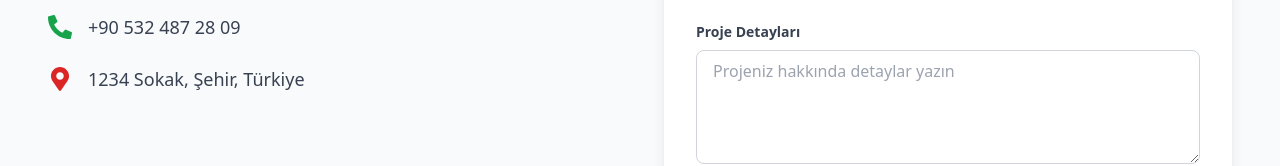
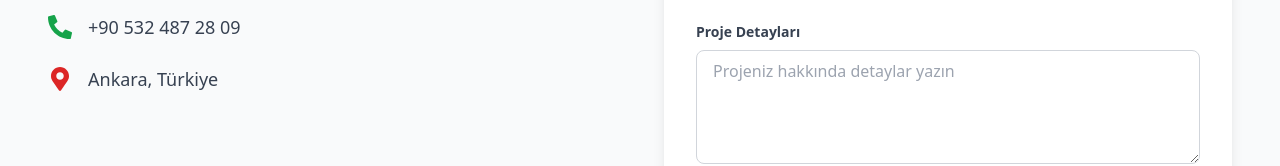
Before and after one commit to MustiAlparslan/nextjs-division, a Next.js app: page /contact in a window 1280 px wide. Shown: the part 668-834 px from the top of the page. Built offline with nearby package versions, Linux system fonts and the light colour scheme.

Commit message:
contact fix

```diff
--- a/pages/contact.jsx
+++ b/pages/contact.jsx
@@ -46,7 +46,7 @@ export default function Contact() {
                 <div className="flex items-center">
                   <FaMapMarkerAlt className="text-red-600 text-2xl mr-4" />
                   <p className="text-gray-700 text-lg font-medium">
-                    1234 Sokak, Şehir, Türkiye
+                    Ankara, Türkiye
                   </p>
                 </div>
               </div>
```
